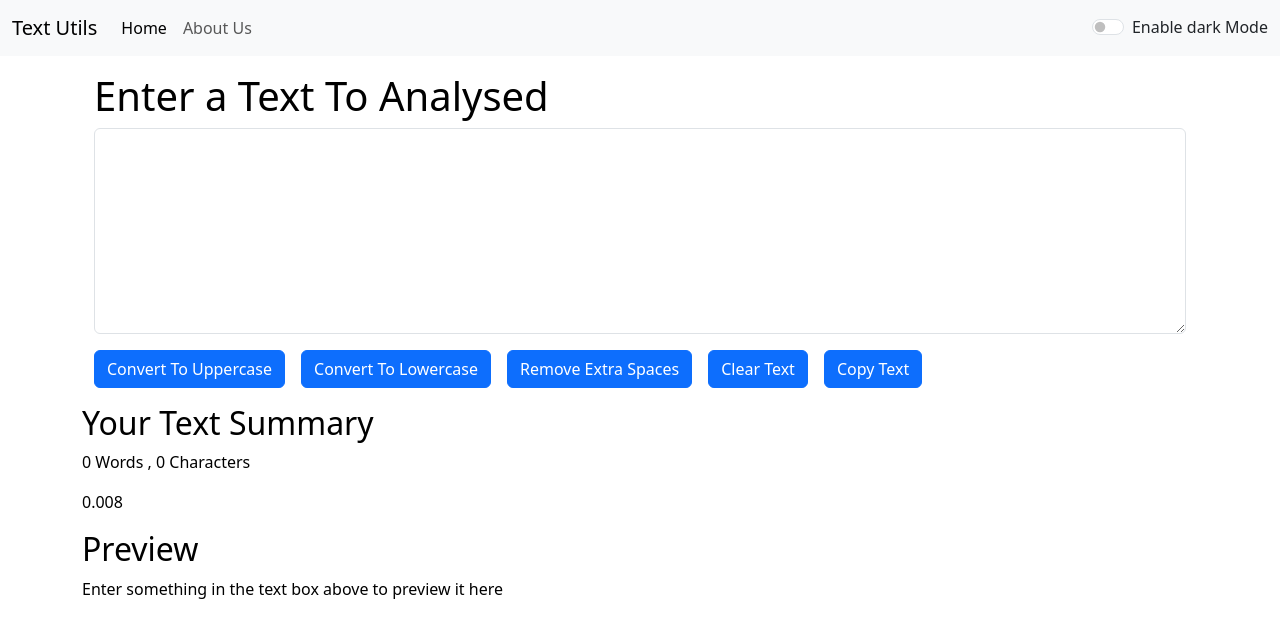
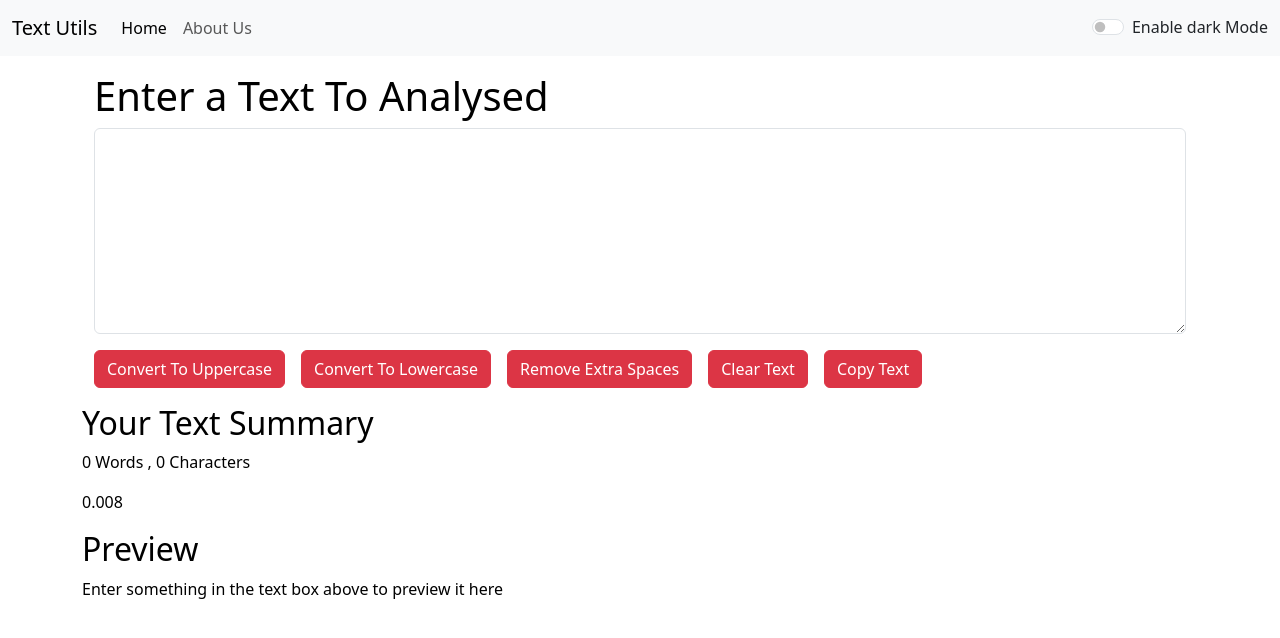
Before and after one commit to TechTitan8788/Text-Utils, a React (Vite) app: page / in a window 1280 px wide. Shown: the top 638 px of the page. Built offline with nearby package versions, Linux system fonts and the light colour scheme.

Commit message:
add alert component , first letter capitalised logic , settimeout

```diff
--- a/src/App.jsx
+++ b/src/App.jsx
@@ -2,17 +2,32 @@
 import React, { useState } from "react";
 import Navbar from "./components/Navbar";
 import TextForm from "./components/TextForm";
+import Alert from "./components/Alert";
 // import About from "./components/About";
 function App() {
   const [mode, setMode] = useState("light");
+
+  const [alert, setAlert] = useState(null);
+
+  const showAlert = (message, type) => {
+    setAlert({
+      type: type,
+      msg: message,
+    });
+    setTimeout(() => {
+      setAlert(null);
+    }, 2000);
+  };
 
   const toggleMode = () => {
     if (mode == "light") {
       setMode("dark");
       document.body.style.backgroundColor = "#055052";
+      showAlert("sucess", "Dark mode has be enable ");
     } else {
       setMode("light");
       document.body.style.backgroundColor = "white";
+      showAlert("sucess", "Light mode has be enable");
     }
   };
 
@@ -25,8 +40,13 @@
         toggleMode={toggleMode}
       />
 
+      <Alert alert={alert} />
       <div className="container my-3">
-        <TextForm heading="Enter a Text To Analysed" mode={mode} />
+        <TextForm
+          heading="Enter a Text To Analysed"
+          showAlert={showAlert}
+          mode={mode}
+        />
 
         {/* <About /> */}
       </div>
--- /dev/null
+++ b/src/components/Alert.jsx
@@ -0,0 +1,28 @@
+import React from "react";
+
+function Alert (props){
+ const capitalize =(word)=>{
+  const lower=word.toLowerCase();
+  return lower.charAt(0).toUpperCase() + lower.slice(1);
+ }
+  return (
+    props.alert &&
+    <div>
+      <div
+        className={ `alert alert-primary alert-dismissible fade show`}
+        role="alert"
+
+      >
+     <strong>{capitalize(props.alert.msg)}</strong>  {props.alert.type}
+        <button
+          type="button"
+          className="btn-close"
+          data-bs-dismiss="alert"
+          aria-label="Close"
+        >
+        </button>
+      </div>
+    </div>
+  );
+}
+export default Alert;
--- a/src/components/Navbar.jsx
+++ b/src/components/Navbar.jsx
@@ -42,7 +42,7 @@
               role="switch"
               id="flexSwitchCheckDefault"
             />
-            <label className="form-check-label" htmlfor="flexSwitchCheckDefault">
+            <label className="form-check-label" htmlFor="flexSwitchCheckDefault">
               Enable dark Mode
             </label>
           </div>
--- a/src/components/TextForm.jsx
+++ b/src/components/TextForm.jsx
@@ -7,25 +7,30 @@
   const handelUpClick= () =>{
     let newText=Text.toUpperCase();
     setText(newText);
+    props.showAlert("success" ,"Text Converted To Uppercase");
   }
 
   const handelLoClick = () =>{
 let newText=Text.toLowerCase();
 setText(newText);
+props.showAlert("success" ,"Text Converted To Lowercase");
   }
 
   const handelClearClick = () =>{
     let newText=""
     setText(newText);
+    props.showAlert("success" ,"Text Cleared");
   }
 
   const handelOnChange= (event)=>{
     setText(event.target.value);
+    props.showAlert("success" ,"Remove Extra Spaces");
   }
  const handelCopy =()=>{
   let  text =document.getElementById("myBox");
  text.select();
  navigator.clipboard.writeText(text.value);
+ props.showAlert("success" ,"Text Copied to Clipboard !");
  }
  const handelExtraSpaces=()=>{
  let newText= Text.split(/[ ]+/);
@@ -40,11 +45,11 @@
         <textarea className="form-control " value={Text} style={{backgroundColor:props.mode==='dark'? 'gray':'white' , color : props.mode==='dark'? 'white':'black'}} onChange={handelOnChange} id="myBox" rows="8"></textarea>
       </div>
 
-      <button className="btn btn-primary me-2"  onClick={handelUpClick} >Convert To Uppercase</button>
-      <button className='btn btn-primary mx-2'  onClick={handelLoClick} > Convert To Lowercase </button>
-      <button className="btn btn-primary mx-2" onClick={handelExtraSpaces}>Remove Extra Spaces</button>
-      <button className=" btn btn-primary mx-2" onClick={handelClearClick}> Clear Text</button>
-      <button className="btn btn-primary mx-2" onClick={handelCopy}>Copy Text</button>
+      <button className="btn btn-danger me-2"  onClick={handelUpClick} >Convert To Uppercase</button>
+      <button className='btn btn-danger mx-2'  onClick={handelLoClick} > Convert To Lowercase </button>
+      <button className="btn btn-danger mx-2" onClick={handelExtraSpaces}>Remove Extra Spaces</button>
+      <button className=" btn btn-danger mx-2" onClick={handelClearClick}> Clear Text</button>
+      <button className="btn btn-danger mx-2" onClick={handelCopy}>Copy Text</button>
      </div>
 
     <div className='cotainer my-3' style={{color:props.mode==='dark'? 'white':'black'}} >
```
